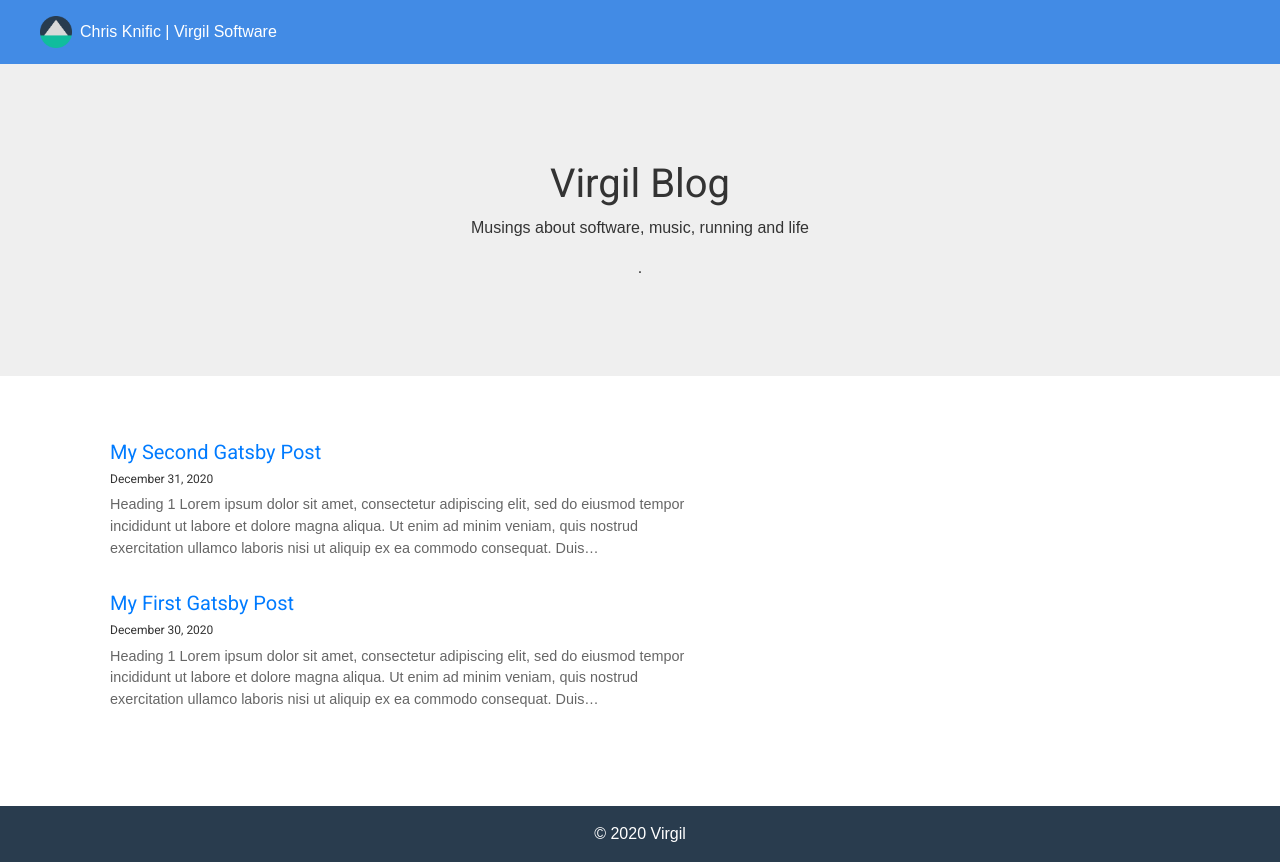
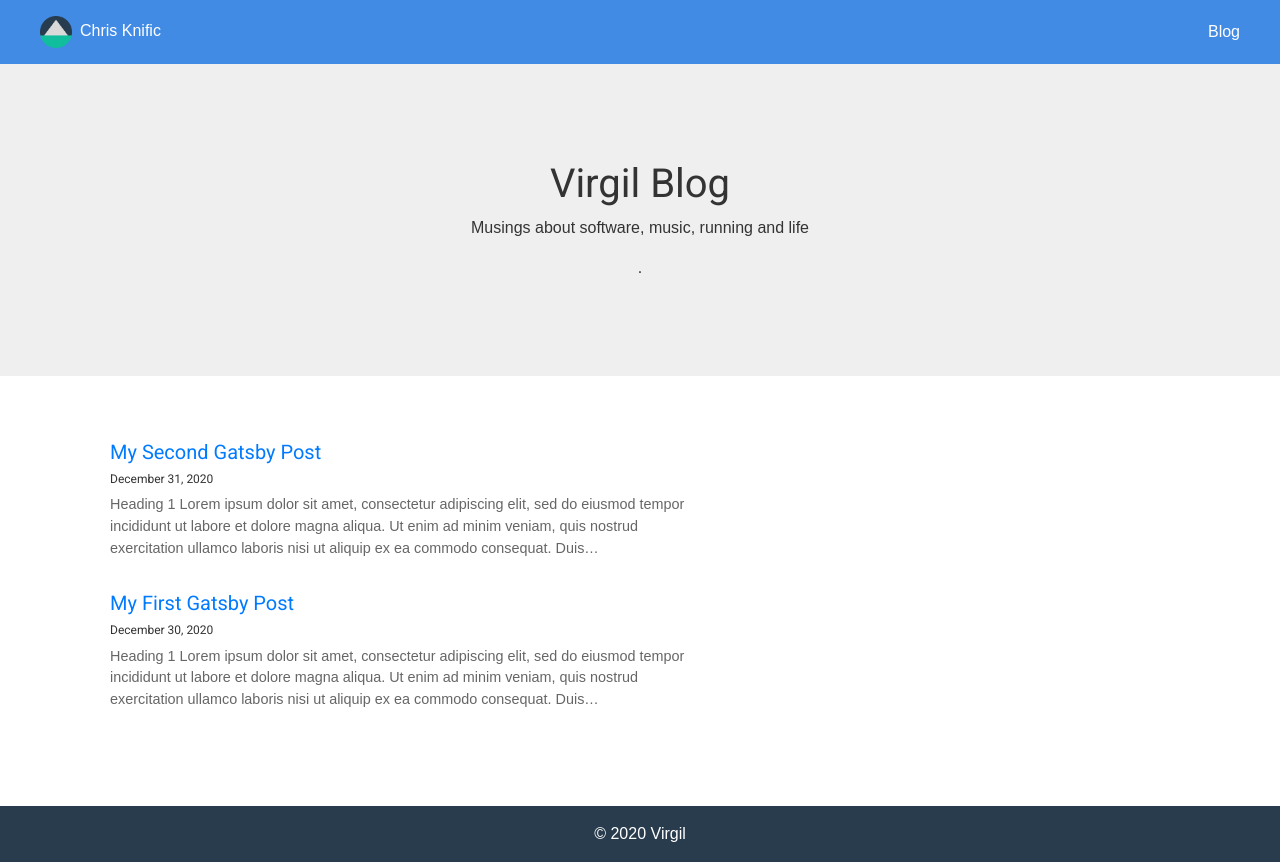
Before and after one commit to cknific/virgil-software, a Gatsby site: page /blog in a window 1280 px wide. Built offline with nearby package versions, Linux system fonts and the light colour scheme; Gatsby itself is replaced by a stand-in of ours.

Commit message:
Update Naviation layout to include Blog link

```diff
--- a/src/components/header.js
+++ b/src/components/Navigation/index.js
@@ -1,6 +1,6 @@
 import { Container } from 'reactstrap'
 import { Link } from "gatsby"
-import Logo from '../images/logo.png'
+import Logo from './logo.png'
 import PropTypes from "prop-types"
 import React from "react"
 import styled from 'styled-components'
@@ -8,6 +8,7 @@ import styled from 'styled-components'
 const FlexContainer = styled.div`
   align-items: center;
   display: flex;
+  justify-content: space-between;
 `
 
 const StyledHeader = styled.header`
@@ -29,25 +30,30 @@ const StyledLogo = styled.img`
   width: 2rem;
 `
 
-const Header = () => (
+const Navigation = () => (
   <StyledHeader>
     <Container fluid>
       <StyledLink to="/">
         <FlexContainer>
-          <StyledLogo src={Logo} />
-          Chris Knific | Virgil Software
+          <div>
+            <StyledLogo src={Logo} />
+            Chris Knific
+          </div>
+          <div>
+            <StyledLink to="/blog">Blog</StyledLink>
+          </div>
         </FlexContainer>
       </StyledLink>
     </Container>
   </StyledHeader>
 )
 
-Header.propTypes = {
+Navigation.propTypes = {
   siteTitle: PropTypes.string,
 }
 
-Header.defaultProps = {
+Navigation.defaultProps = {
   siteTitle: ``,
 }
 
-export default Header
+export default Navigation
--- a/src/components/layout.js
+++ b/src/components/layout.js
@@ -1,6 +1,6 @@
 import Footer from './Footer'
 import PropTypes from "prop-types"
-import Header from "./header"
+import Navigation from "./Navigation"
 import React, { Fragment } from "react"
 import { useStaticQuery, graphql } from "gatsby"
 
@@ -19,7 +19,7 @@ const Layout = ({ children }) => {
 
   return (
     <Fragment>
-      <Header siteTitle={data.site.siteMetadata.title} />
+      <Navigation siteTitle={data.site.siteMetadata.title} />
       <main>
         {children}
       </main>
```
Also changed, not shown: src/components/Navigation/logo.png (renamed from src/images/logo.png).
